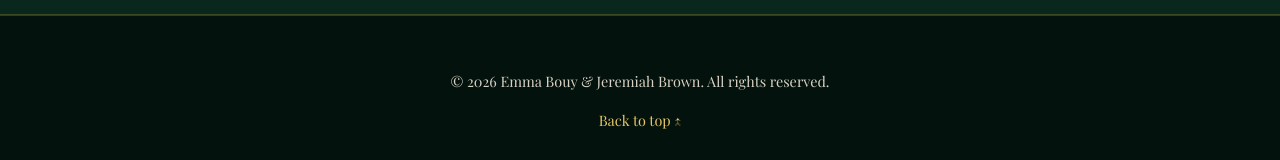
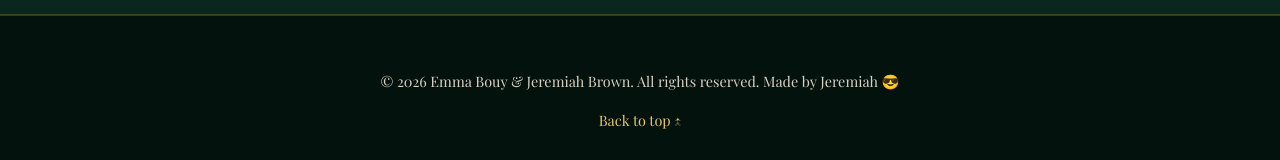
Before and after one commit to jeremiahwaynebrown/wedding-site, a website: page index.html in a window 1280 px wide. Shown: the part 5053-5213 px from the top of the page. Drawn offline with nearby package versions, Linux system fonts and the light colour scheme; a web font is replaced by a local one.

Commit message:
Update index.html

```diff
--- a/index.html
+++ b/index.html
@@ -346,7 +346,7 @@
   <!-- Footer -->
   <footer class="footer">
     <div class="container footer__inner">
-      <p class="muted small">© <span id="year"></span> Emma Bouy & Jeremiah Brown. All rights reserved.</p>
+      <p class="muted small">© <span id="year"></span> Emma Bouy & Jeremiah Brown. All rights reserved. Made by Jeremiah 😎</p>
       <a class="link small" href="#top">Back to top ↑</a>
     </div>
   </footer>
```
